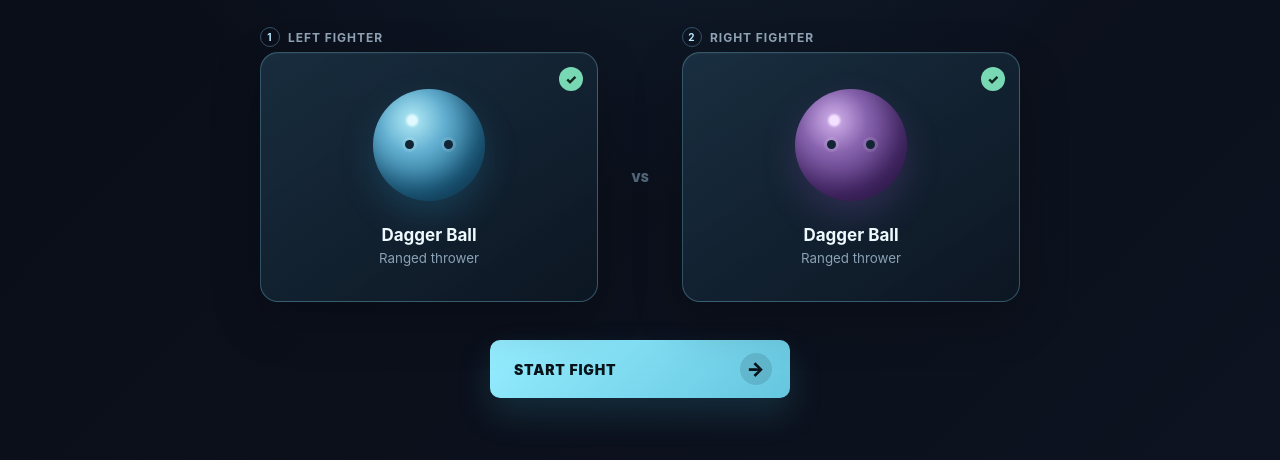
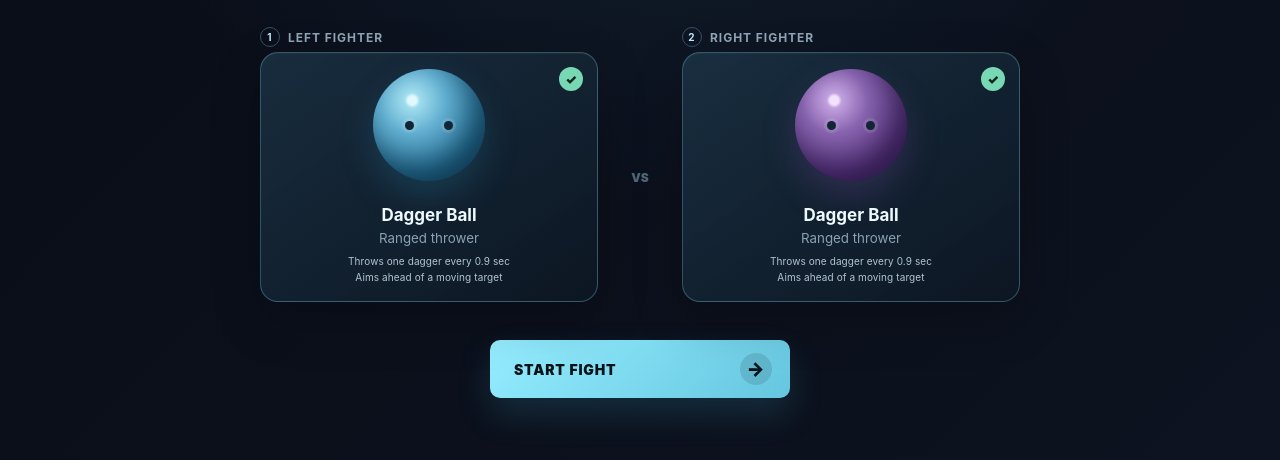
Before and after one commit to DSP04-NITKKR/orb-arena, a plain HTML site: page index.html in a window 1280 px wide. Shown: the part 242-702 px from the top of the page. Drawn offline with Linux system fonts and the light colour scheme.

Commit message:
Add dagger ball attack descriptions
Co-authored-by: copilot-swe-agent[bot] <198982749+Copilot@users.noreply.github.com>

```diff
--- a/index.html
+++ b/index.html
@@ -32,6 +32,7 @@
               <span class="ball-copy">
                 <strong>Dagger Ball</strong>
                 <small>Ranged thrower</small>
+                <span class="attack-pattern">Throws one dagger every 0.9 sec<br />Aims ahead of a moving target</span>
               </span>
               <span class="check">✓</span>
             </button>
@@ -48,6 +49,7 @@
               <span class="ball-copy">
                 <strong>Dagger Ball</strong>
                 <small>Ranged thrower</small>
+                <span class="attack-pattern">Throws one dagger every 0.9 sec<br />Aims ahead of a moving target</span>
               </span>
               <span class="check">✓</span>
             </button>
--- a/styles.css
+++ b/styles.css
@@ -180,6 +180,13 @@ h1 {
 .ball-copy { display: flex; flex-direction: column; gap: 5px; }
 .ball-copy strong { font-size: 17px; }
 .ball-copy small { color: #89a2b5; }
+.attack-pattern {
+  margin-top: 3px;
+  color: #b1c5d3;
+  font-size: 10px;
+  line-height: 1.55;
+  letter-spacing: 0.01em;
+}
 
 .check {
   position: absolute;
```
